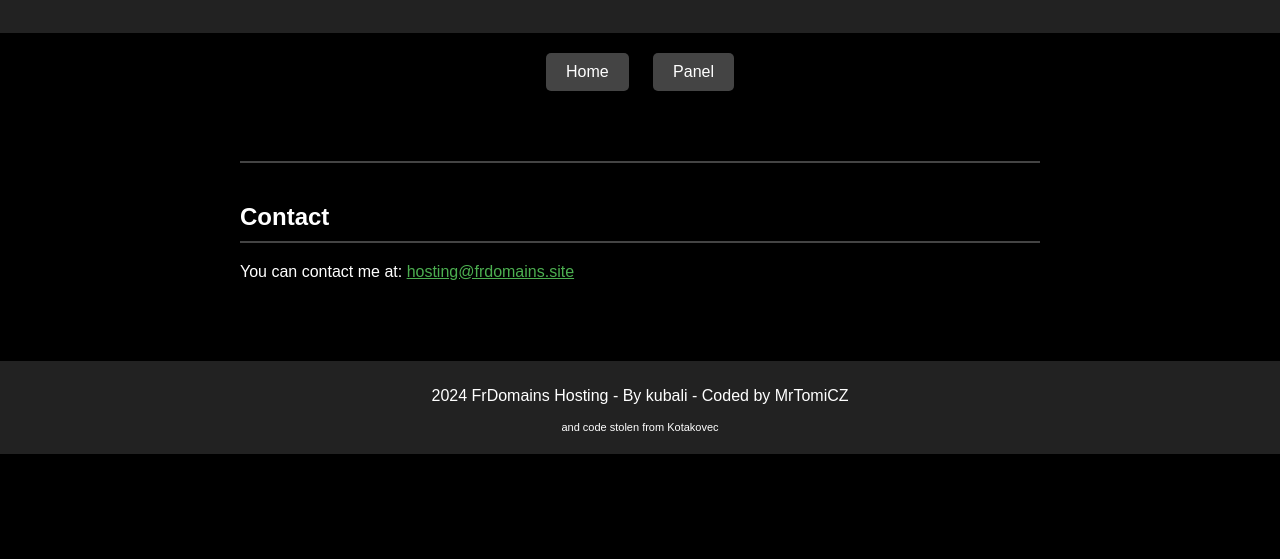
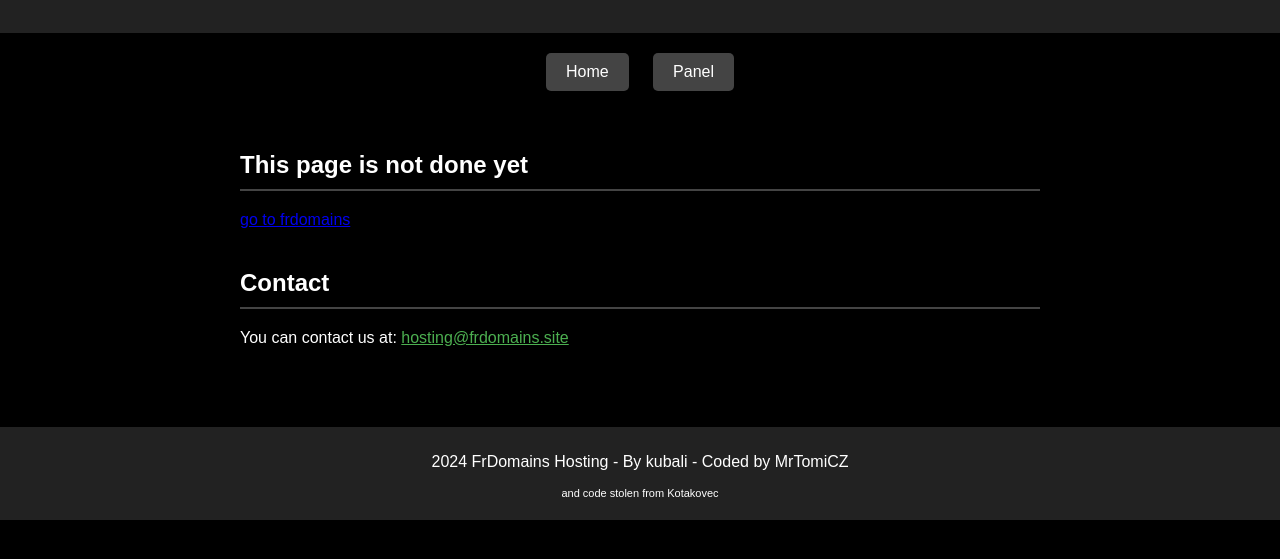
Before and after one commit to frdhostlolveryuniqueusernamesoyea/host, a plain HTML site: page index.html in a window 1280 px wide. Shown: the part 121-680 px from the top of the page. Drawn offline with Linux system fonts and the light colour scheme.

Commit message:
Update index.html

```diff
--- a/index.html
+++ b/index.html
@@ -78,13 +78,13 @@
 
 <main>
     <section id="home">
-        <h2></h2>
-        <p></p>
+        <h2>This page is not done yet</h2>
+        <p><a href="https://frdomains.site/">go to frdomains</a></p>
     </section>
 
     <section id="contact">
         <h2>Contact</h2>
-        <p>You can contact me at: <a href="mailto:hosting@frdomains.site" style="color: #4CAF50;">hosting@frdomains.site</a></p>
+        <p>You can contact us at: <a href="mailto:hosting@frdomains.site" style="color: #4CAF50;">hosting@frdomains.site</a></p>
     </section>
 </main>
 
```
